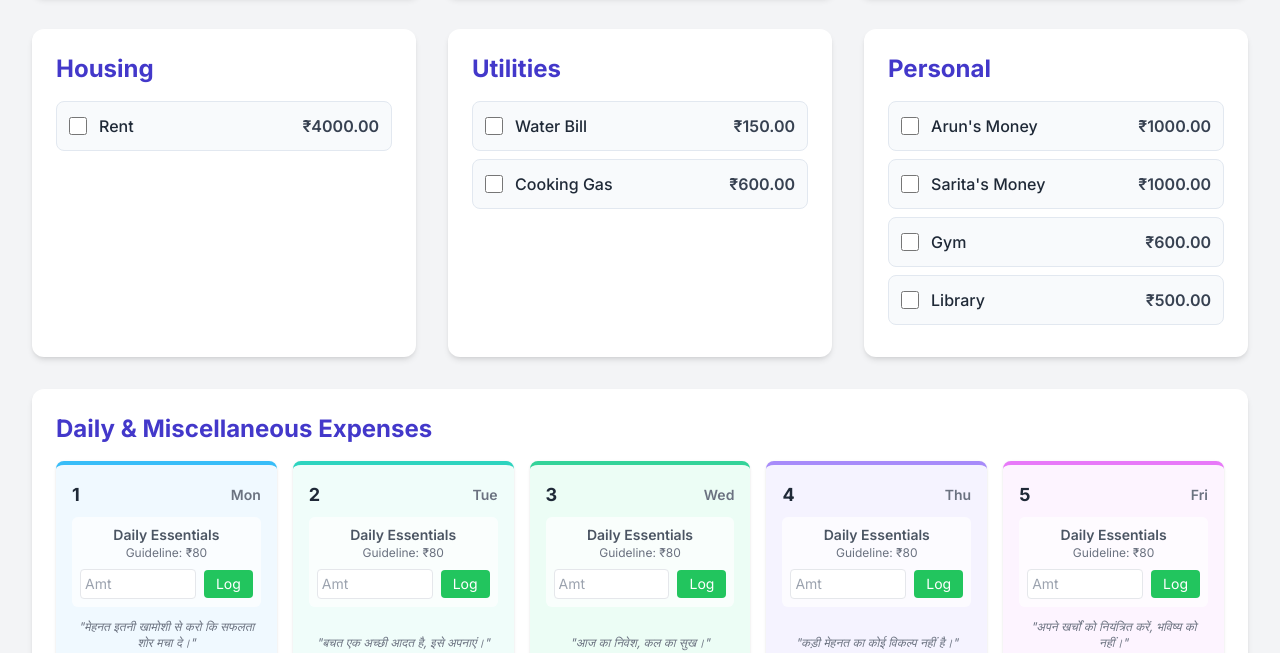
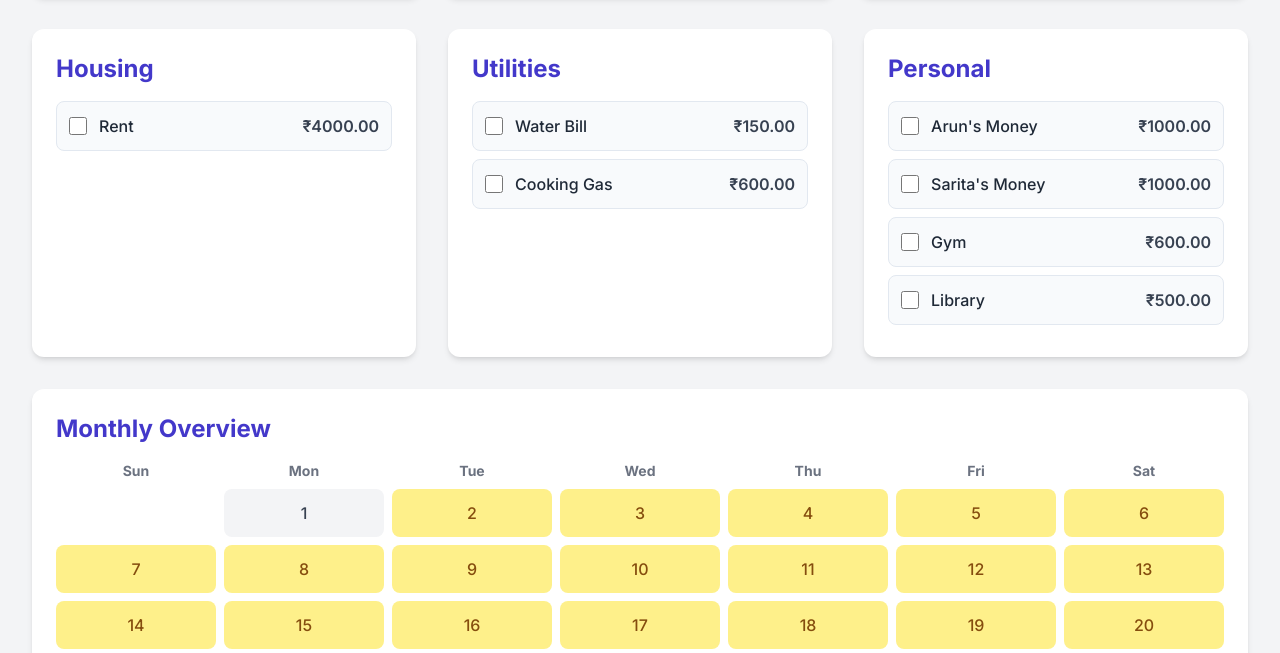
Before and after one commit to neural-arun/budget-for-sept, a plain HTML site: page index.html in a window 1280 px wide. Shown: the part 299-952 px from the top of the page. Drawn offline with nearby package versions, Linux system fonts and the light colour scheme.

Commit message:
Update index.html

```diff
--- a/index.html
+++ b/index.html
@@ -62,6 +62,32 @@
         .main-title {
             color: #4338ca;
         }
+        .calendar {
+            display: grid;
+            grid-template-columns: repeat(7, 1fr);
+            gap: 0.5rem;
+        }
+        .calendar-day {
+            text-align: center;
+            padding: 0.75rem 0.25rem;
+            border-radius: 0.5rem;
+            font-weight: 500;
+            transition: all 0.2s;
+        }
+        .calendar-day.clickable {
+            cursor: pointer;
+        }
+        .calendar-day.clickable:hover {
+            transform: translateY(-2px);
+            box-shadow: 0 4px 6px -1px rgba(0,0,0,0.1);
+        }
+        .quote-highlight {
+            color: #5b21b6;
+            background-color: #f5f3ff;
+            padding: 0.5rem;
+            border-radius: 0.375rem;
+            border-left: 3px solid #7c3aed;
+        }
     </style>
 </head>
 <body class="bg-gray-100 text-gray-800">
@@ -94,6 +120,12 @@
             <div id="housing-expenses" class="bg-white p-6 rounded-xl shadow-md"></div>
             <div id="utilities-expenses" class="bg-white p-6 rounded-xl shadow-md"></div>
             <div id="personal-expenses" class="bg-white p-6 rounded-xl shadow-md"></div>
+        </div>
+
+        <!-- Calendar Section -->
+        <div id="calendar-section" class="bg-white p-6 rounded-xl shadow-md mb-8">
+             <h2 class="text-2xl font-bold mb-4 main-title">Monthly Overview</h2>
+             <div id="calendar-container"></div>
         </div>
 
         <!-- Daily Tracker Section -->
@@ -132,6 +164,7 @@
             };
 
             const dailyTrackerContainer = document.getElementById('daily-tracker');
+            const calendarContainer = document.getElementById('calendar-container');
             const totalExpensesEl = document.getElementById('total-expenses');
             const remainingBalanceEl = document.getElementById('remaining-balance');
 
@@ -144,6 +177,7 @@
             function init() {
                 loadData();
                 renderExpenseCategories();
+                renderCalendar();
                 renderDailyTracker();
                 updateSummary();
             }
@@ -205,19 +239,54 @@
                 }
             }
 
+            function renderCalendar() {
+                const today = new Date();
+                today.setHours(0, 0, 0, 0);
+
+                const firstDayOfMonth = new Date(YEAR, MONTH, 1);
+                const startingDayOfWeek = firstDayOfMonth.getDay(); // 0=Sun, 1=Mon, ...
+                const daysInMonth = new Date(YEAR, MONTH + 1, 0).getDate();
+
+                let calendarHTML = '<div class="calendar">';
+
+                // Day headers
+                const dayNames = ['Sun', 'Mon', 'Tue', 'Wed', 'Thu', 'Fri', 'Sat'];
+                dayNames.forEach(name => {
+                    calendarHTML += `<div class="font-bold text-gray-500 text-center text-sm">${name}</div>`;
+                });
+
+                // Blank cells for days before the 1st
+                for (let i = 0; i < startingDayOfWeek; i++) {
+                    calendarHTML += '<div></div>';
+                }
+
+                // Day cells
+                for (let day = 1; day <= daysInMonth; day++) {
+                    const currentDate = new Date(YEAR, MONTH, day);
+                    const dateString = currentDate.toISOString().split('T')[0];
+                    const dailyAmount = budgetData.loggedDailyAmounts[dateString];
+
+                    let colorClass = 'bg-gray-100 text-gray-700';
+                    if (currentDate.getTime() > today.getTime()) {
+                        colorClass = 'bg-yellow-200 text-yellow-800'; // Future date
+                    } else if (dailyAmount !== undefined) {
+                        if (dailyAmount > config.dailyGuideline) {
+                            colorClass = 'bg-red-300 text-red-900'; // Over budget
+                        } else {
+                            colorClass = 'bg-green-300 text-green-900'; // On or under budget
+                        }
+                    }
+
+                    calendarHTML += `<div class="calendar-day clickable ${colorClass}" onclick="scrollToDate('${dateString}')">${day}</div>`;
+                }
+
+                calendarHTML += '</div>';
+                calendarContainer.innerHTML = calendarHTML;
+            }
+
+
             function renderDailyTracker() {
-                const dayColors = [
-                    { border: 'border-indigo-400', bg: 'bg-indigo-50' }, // Sunday
-                    { border: 'border-sky-400', bg: 'bg-sky-50' }, // Monday
-                    { border: 'border-teal-400', bg: 'bg-teal-50' }, // Tuesday
-                    { border: 'border-emerald-400', bg: 'bg-emerald-50' }, // Wednesday
-                    { border: 'border-violet-400', bg: 'bg-violet-50' }, // Thursday
-                    { border: 'border-fuchsia-400', bg: 'bg-fuchsia-50' }, // Friday
-                    { border: 'border-rose-400', bg: 'bg-rose-50' } // Saturday
-                ];
-
-                const hindiQuotes = [
-                    "मेहनत इतनी खामोशी से करो कि सफलता शोर मचा दे।", "बचत एक अच्छी आदत है, इसे अपनाएं।", "आज का निवेश, कल का सुख।", "कड़ी मेहनत का कोई विकल्प नहीं है।", "अपने खर्चों को नियंत्रित करें, भविष्य को नहीं।", "सपने वो नहीं जो आप नींद में देखते हैं, सपने वो हैं जो आपको सोने नहीं देते।", "पैसा पेड़ पर नहीं उगता।", "सफलता का रास्ता मेहनत से होकर जाता है।", "छोटी-छोटी बचतें बड़ी संपत्ति बनाती हैं।", "जो आज मेहनत करेगा, वो कल राज करेगा।", "एक रुपया बचाया मतलब एक रुपया कमाया।", "आलस सफलता का सबसे बड़ा दुश्मन है।", "वित्तीय योजना बनाना सफलता की पहली सीढ़ी है।", "परिश्रम ही सौभाग्य की जननी है।", "अपने पैसों के मालिक बनें, गुलाम नहीं।", "जब तक आप रुकते नहीं, तब तक कोई फर्क नहीं पड़ता कि आप कितना धीमे चल रहे हैं।", "कर्ज से बचें, यह भविष्य की कमाई चुराता है।", "सफलता के लिए जुनून बहुत ज़रूरी है।", "बजट बनाना आपके पैसे को दिशा देता है।", "हमेशा सीखते रहो, कमाई बढ़ती रहेगी।", "फिजूलखर्ची से गरीबी आती है।", "अवसर सूर्योदय की तरह होते हैं, देर करने पर चले जाते हैं।", "अपनी आय के भीतर जीना सीखें।", "अनुशासन ही लक्ष्य और उपलब्धि के बीच का पुल है।", "हर दिन थोड़ा-थोड़ा बचाएं।", "जीतने वाले कोई अलग काम नहीं करते, वे हर काम को अलग ढंग से करते हैं।", "निवेश ज्ञान में सर्वोत्तम ब्याज देता है।", "आपकी मेहनत आपको कभी निराश नहीं करेगी।", "पैसे का सही इस्तेमाल ही असली अमीरी है।", "गिरकर उठना और फिर से प्रयास करना ही असली जीत है।"
+                const hindiQuotes = [ "सकारात्मक रहें।","मेहनत इतनी खामोशी से करो कि सफलता शोर मचा दे।", "बचत एक अच्छी आदत है, इसे अपनाएं।", "आज का निवेश, कल का सुख।", "कड़ी मेहनत का कोई विकल्प नहीं है।", "अपने खर्चों को नियंत्रित करें, भविष्य को नहीं।", "सपने वो नहीं जो आप नींद में देखते हैं, सपने वो हैं जो आपको सोने नहीं देते।", "पैसा पेड़ पर नहीं उगता।", "सफलता का रास्ता मेहनत से होकर जाता है।", "छोटी-छोटी बचतें बड़ी संपत्ति बनाती हैं।", "जो आज मेहनत करेगा, वो कल राज करेगा।", "एक रुपया बचाया मतलब एक रुपया कमाया।", "आलस सफलता का सबसे बड़ा दुश्मन है।", "वित्तीय योजना बनाना सफलता की पहली सीढ़ी है।", "परिश्रम ही सौभाग्य की जननी है।", "अपने पैसों के मालिक बनें, गुलाम नहीं।", "जब तक आप रुकते नहीं, तब तक कोई फर्क नहीं पड़ता कि आप कितना धीमे चल रहे हैं।", "कर्ज से बचें, यह भविष्य की कमाई चुराता है।", "सफलता के लिए जुनून बहुत ज़रूरी है।", "बजट बनाना आपके पैसे को दिशा देता है।", "हमेशा सीखते रहो, कमाई बढ़ती रहेगी।", "फिजूलखर्ची से गरीबी आती है।", "अवसर सूर्योदय की तरह होते हैं, देर करने पर चले जाते हैं।", "अपनी आय के भीतर जीना सीखें।", "अनुशासन ही लक्ष्य और उपलब्धि के बीच का पुल है।", "हर दिन थोड़ा-थोड़ा बचाएं।", "जीतने वाले कोई अलग काम नहीं करते, वे हर काम को अलग ढंग से करते हैं।", "निवेश ज्ञान में सर्वोत्तम ब्याज देता है।", "आपकी मेहनत आपको कभी निराश नहीं करेगी।", "पैसे का सही इस्तेमाल ही असली अमीरी है।", "गिरकर उठना और फिर से प्रयास करना ही असली जीत है।"
                 ];
 
                 dailyTrackerContainer.innerHTML = '';
@@ -227,16 +296,15 @@
                     const date = new Date(YEAR, MONTH, day);
                     const dateString = date.toISOString().split('T')[0];
                     const dayOfWeek = date.toLocaleDateString('en-IN', { weekday: 'short' });
-                    const dayOfWeekIndex = date.getDay();
-                    const dayColor = dayColors[dayOfWeekIndex];
                     const quote = hindiQuotes[day - 1] || "सकारात्मक रहें।";
 
                     const card = document.createElement('div');
-                    card.className = `daily-card p-4 rounded-lg shadow border-t-4 flex flex-col ${dayColor.bg} ${dayColor.border}`;
+                    card.id = `day-card-${dateString}`;
+                    card.className = `daily-card p-4 rounded-lg shadow border-t-4 flex flex-col ${dayOfWeek === 'Sun' ? 'bg-indigo-50 border-indigo-400' : 'bg-white border-gray-300'}`;
 
                     const loggedDailyValue = budgetData.loggedDailyAmounts[dateString] || '';
                     const dailyLogItem = `
-                        <div class="bg-white/70 p-2 rounded-md">
+                        <div class="bg-gray-100 p-2 rounded-md">
                             <p class="text-sm font-semibold text-center text-gray-600">Daily Essentials</p>
                             <p class="text-xs text-center text-gray-500 mb-2">Guideline: ₹${config.dailyGuideline}</p>
                             <div class="flex items-center space-x-2">
@@ -259,7 +327,7 @@
                             </div>
                         </div>
                         <div class="mt-auto pt-3">
-                            <p class="text-xs text-center text-gray-500 mb-2 italic">"${quote}"</p>
+                             <p class="text-xs text-center mb-2 italic quote-highlight">"${quote}"</p>
                              <textarea class="w-full text-sm p-1.5 border rounded h-20 bg-gray-50 focus:bg-white focus:ring-2 focus:ring-indigo-400 outline-none" placeholder="Add items you bought today..." onchange="saveNote('${dateString}', this.value)">${note}</textarea>
                         </div>
                     `;
@@ -306,17 +374,26 @@
             window.logDailyAmount = (dateString) => {
                 const amountInput = document.getElementById(`daily-amt-${dateString}`);
                 const amount = parseFloat(amountInput.value);
-                if (amount >= 0) {
+                if (!isNaN(amount) && amount >= 0) {
                     budgetData.loggedDailyAmounts[dateString] = amount;
-                    saveData();
-                    updateSummary();
                 } else {
-                     // If user clears the input, remove the entry
-                    delete budgetData.loggedDailyAmounts[dateString];
-                    saveData();
-                    updateSummary();
+                     delete budgetData.loggedDailyAmounts[dateString];
                 }
+                saveData();
+                updateSummary();
+                renderCalendar();
             };
+
+            window.scrollToDate = (dateString) => {
+                const element = document.getElementById(`day-card-${dateString}`);
+                if (element) {
+                    element.scrollIntoView({ behavior: 'smooth', block: 'center' });
+                    element.classList.add('ring-2', 'ring-indigo-500', 'ring-offset-2');
+                    setTimeout(() => {
+                         element.classList.remove('ring-2', 'ring-indigo-500', 'ring-offset-2');
+                    }, 1500);
+                }
+            }
 
             window.saveNote = (dateString, text) => {
                 budgetData.notes[dateString] = text.trim();
```
